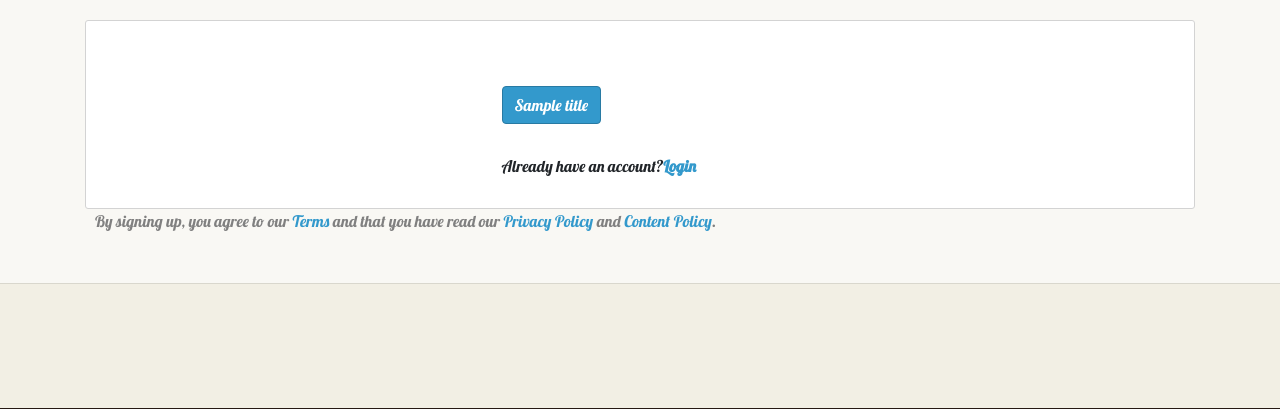
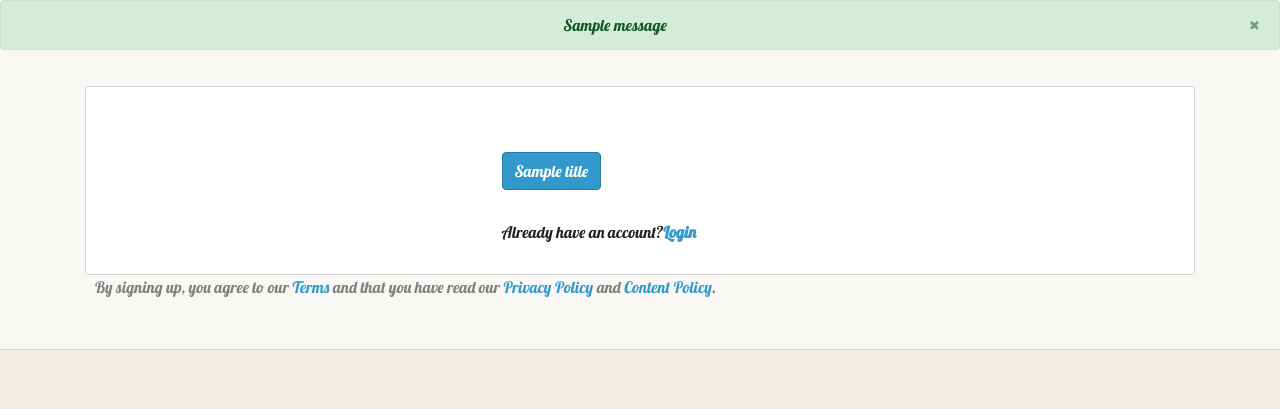
Before and after one commit to Razboi/GForum, a Django app: template templates/accounts/form.html in a window 1280 px wide. Shown: the part 220-629 px from the top of the page. Run offline with Django 3.2, Linux system fonts and the light colour scheme; the template is opened without the code that fills it: most values are stand-ins (such as "Sample title", 1, 10 or a date in 2020); grey boxes marked "Sample" are stand-in pictures; one stand-in notice (Sample message) is shown; some libraries are stand-ins or nearby versions.

Commit message:
Created django messages alerts and fixed self notifications bug

```diff
--- a/apps/comments/views.py
+++ b/apps/comments/views.py
@@ -2,6 +2,7 @@ from django.shortcuts import render, redirect
 from django.views.generic import ListView, DetailView, CreateView, UpdateView, DeleteView, View
 from django.contrib.auth.mixins import LoginRequiredMixin
 from django.urls import reverse_lazy
+from django.contrib import messages
 
 from .forms import CommentCreateForm
 from apps.posts.models import Post
@@ -48,6 +49,7 @@ class CreateReply(LoginRequiredMixin, CreateView):
         # set identifier
         instance.identifier = len(Comment.objects.filter(post=instance.post)) +1
 
+        messages.success(self.request, "Your reply has been created.")
         return super(CreateReply, self).form_valid(form)
 
 
@@ -61,6 +63,8 @@ class CreateComment(LoginRequiredMixin, CreateView):
         slug = self.kwargs.get("slug")
         instance.post = Post.objects.get(slug=slug)
         instance.identifier = len(Comment.objects.filter(post=instance.post)) +1
+
+        messages.success(self.request, "Your comment has been created.")
         return super(CreateComment, self).form_valid(form)
 
 
--- a/apps/posts/views.py
+++ b/apps/posts/views.py
@@ -3,6 +3,7 @@ from django.views.generic import ListView, DetailView, CreateView, UpdateView, D
 from django.contrib.auth.mixins import LoginRequiredMixin
 from django.db.models import Count
 from django.db.models import F
+from django.contrib import messages
 
 from .models import Post
 from .forms import PostCreateForm
@@ -68,8 +69,9 @@ class PostDetails(DetailView):
         context["back_to_forum"] = forum.get_absolute_url
         comments = Comment.objects.filter(post=post)
         context["comment_list"] = comments
-
         context["form"] = CommentCreateForm
+        storage = messages.get_messages(self.request)
+        context["messages"] = storage
         return context
 
 
--- a/apps/private_messages/views.py
+++ b/apps/private_messages/views.py
@@ -2,6 +2,7 @@ from django.shortcuts import reverse
 from django.views.generic import ListView, DetailView, CreateView, UpdateView, DeleteView
 from django.contrib.auth.mixins import LoginRequiredMixin
 from django.contrib.auth import get_user_model
+from django.contrib import messages
 
 from .models import PrivateMessage
 from .forms import PMCreateForm, PMReplyForm
@@ -31,6 +32,8 @@ class SentList(LoginRequiredMixin, ListView):
         context = super(SentList, self).get_context_data(*args, **kwargs)
         context["title"] = "Sent Messages"
         context["sent"] = True
+        storage = messages.get_messages(self.request)
+        context["messages"] = storage
         return context
 
 
@@ -43,6 +46,7 @@ class CreatePM(LoginRequiredMixin, CreateView):
         instance.author = self.request.user
         contact_username = form.cleaned_data.get("contact_username")
         instance.contact = User.objects.get(username__iexact=contact_username)
+        messages.success(self.request, "Your message has been sent.")
         return super(CreatePM, self).form_valid(form)
 
     def get_context_data(self, *args, **kwargs):
@@ -60,6 +64,7 @@ class ProfilePM(LoginRequiredMixin, CreateView):
         instance.author = self.request.user
         contact_username = self.kwargs.get("contact")
         instance.contact = User.objects.get(username__iexact=contact_username)
+        messages.success(self.request, "Your message has been sent.")
         return super(ProfilePM, self).form_valid(form)
 
     def get_context_data(self, **kwargs):
@@ -94,4 +99,5 @@ class ReplyPM(LoginRequiredMixin, CreateView):
         if parent.is_reply:
             parent = parent.parent
         instance.parent = parent
+        messages.success(self.request, "Your reply has been sent.")
         return super(ReplyPM, self).form_valid(form)
--- a/templates/posts/post_detail.html
+++ b/templates/posts/post_detail.html
@@ -1,5 +1,9 @@
 {% extends "snippets/base.html" %} {% block title %}{{object.name}}{% endblock %} {% block content %}
 
+<!-- Django Messages -->
+
+
+<!-- Content -->
 <div id="post_details_container" class="container">
   {% if user.is_authenticated %}
   <button type="button" class="btn btn-default comment_toggler" id="create_comment_button">Comment</button>
--- a/templates/snippets/base.html
+++ b/templates/snippets/base.html
@@ -25,8 +25,10 @@
     </div>
   </header>
 
-{% block content %}{% endblock %}
+  <!-- Display Django Messages -->
+  {% include "snippets/display_messages.html" %}
 
+  {% block content %}{% endblock %}
 </body>
 
 <footer id="footer" class="footer">
--- /dev/null
+++ b/templates/snippets/display_messages.html
@@ -0,0 +1,12 @@
+{% if messages %}
+{% for message in messages %}
+<div class="alert alert-success alert-dismissible fade show" role="alert">
+  <button type="button" class="close" data-dismiss="alert" aria-label="Close">
+    <span aria-hidden="true">&times;</span>
+  </button>
+  <center>
+    {{message}}
+  </center>
+</div>
+{% endfor %}
+{% endif %}
```
Also changed, not shown: apps/comments/models.py (+6 -5 lines).
